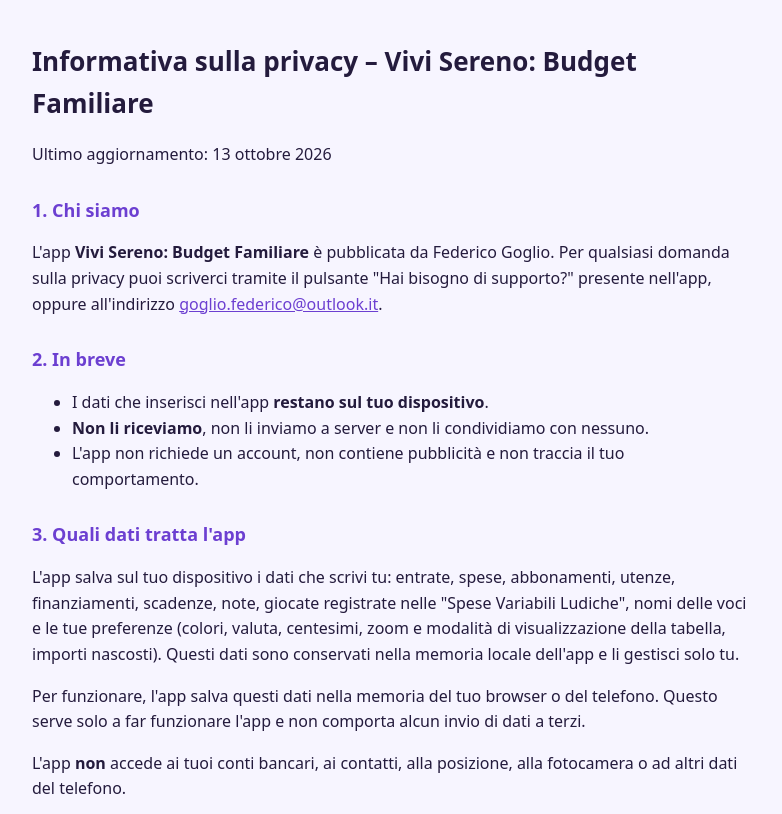
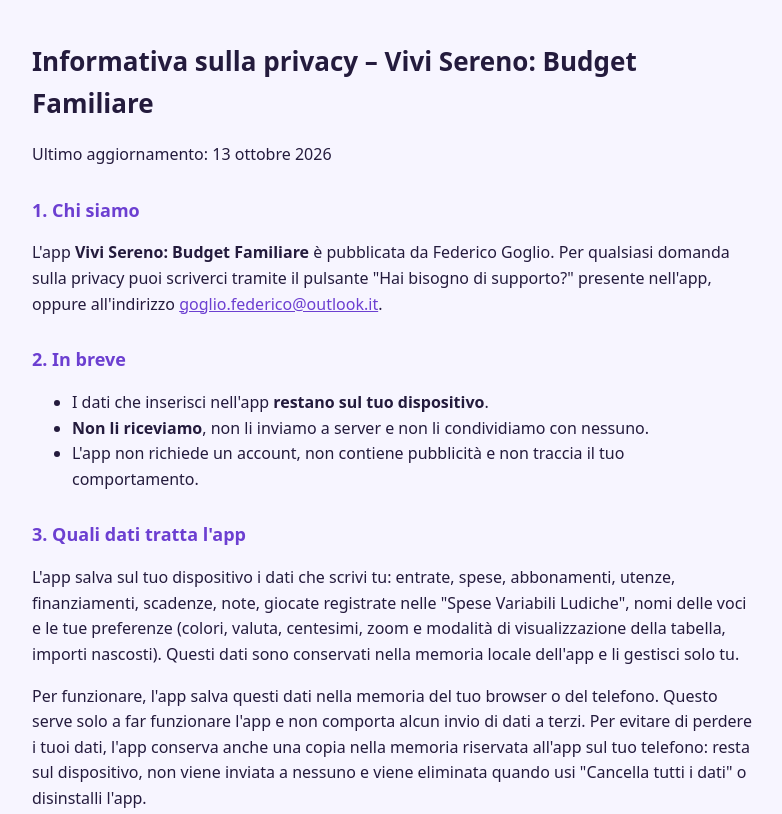
Before and after one commit to GoglioFederico/vivisereno, a plain HTML site: page index.html in a window 1280 px wide. Shown: the top 814 px of the page, without its empty margins (248-1030 px from the left). Drawn offline with Linux system fonts and the light colour scheme.

Commit message:
Add files via upload

```diff
--- a/index.html
+++ b/index.html
@@ -10,7 +10,7 @@
 </ul>
 <h2>3. Quali dati tratta l'app</h2>
 <p>L'app salva sul tuo dispositivo i dati che scrivi tu: entrate, spese, abbonamenti, utenze, finanziamenti, scadenze, note, giocate registrate nelle "Spese Variabili Ludiche", nomi delle voci e le tue preferenze (colori, valuta, centesimi, zoom e modalità di visualizzazione della tabella, importi nascosti). Questi dati sono conservati nella memoria locale dell'app e li gestisci solo tu.</p>
-<p>Per funzionare, l'app salva questi dati nella memoria del tuo browser o del telefono. Questo serve solo a far funzionare l'app e non comporta alcun invio di dati a terzi.</p>
+<p>Per funzionare, l'app salva questi dati nella memoria del tuo browser o del telefono. Questo serve solo a far funzionare l'app e non comporta alcun invio di dati a terzi. Per evitare di perdere i tuoi dati, l'app conserva anche una copia nella memoria riservata all'app sul tuo telefono: resta sul dispositivo, non viene inviata a nessuno e viene eliminata quando usi "Cancella tutti i dati" o disinstalli l'app.</p>
 <p>L'app <strong>non</strong> accede ai tuoi conti bancari, ai contatti, alla posizione, alla fotocamera o ad altri dati del telefono.</p>
 <p><strong>Funzioni opzionali.</strong> Se attivi il <em>blocco dell'app</em>, l'app chiede al sistema del telefono di verificare la tua identità con Face ID, Touch ID o il codice. La verifica è svolta interamente dal sistema operativo: l'app riceve solo l'esito (riuscita o no) e non vede né salva dati biometrici o il codice. Se attivi gli <em>avvisi sulle scadenze</em>, l'app programma sul telefono notifiche locali: non passano da nessun server e il loro testo, che contiene il nome della voce e, per le note con una data, il testo della nota (ad esempio «Luce: scade tra 7 giorni»), può essere visibile sulla schermata di blocco, secondo le impostazioni del tuo telefono.</p>
 <h2>4. Dati che riceviamo solo se ci scrivi</h2>
```
